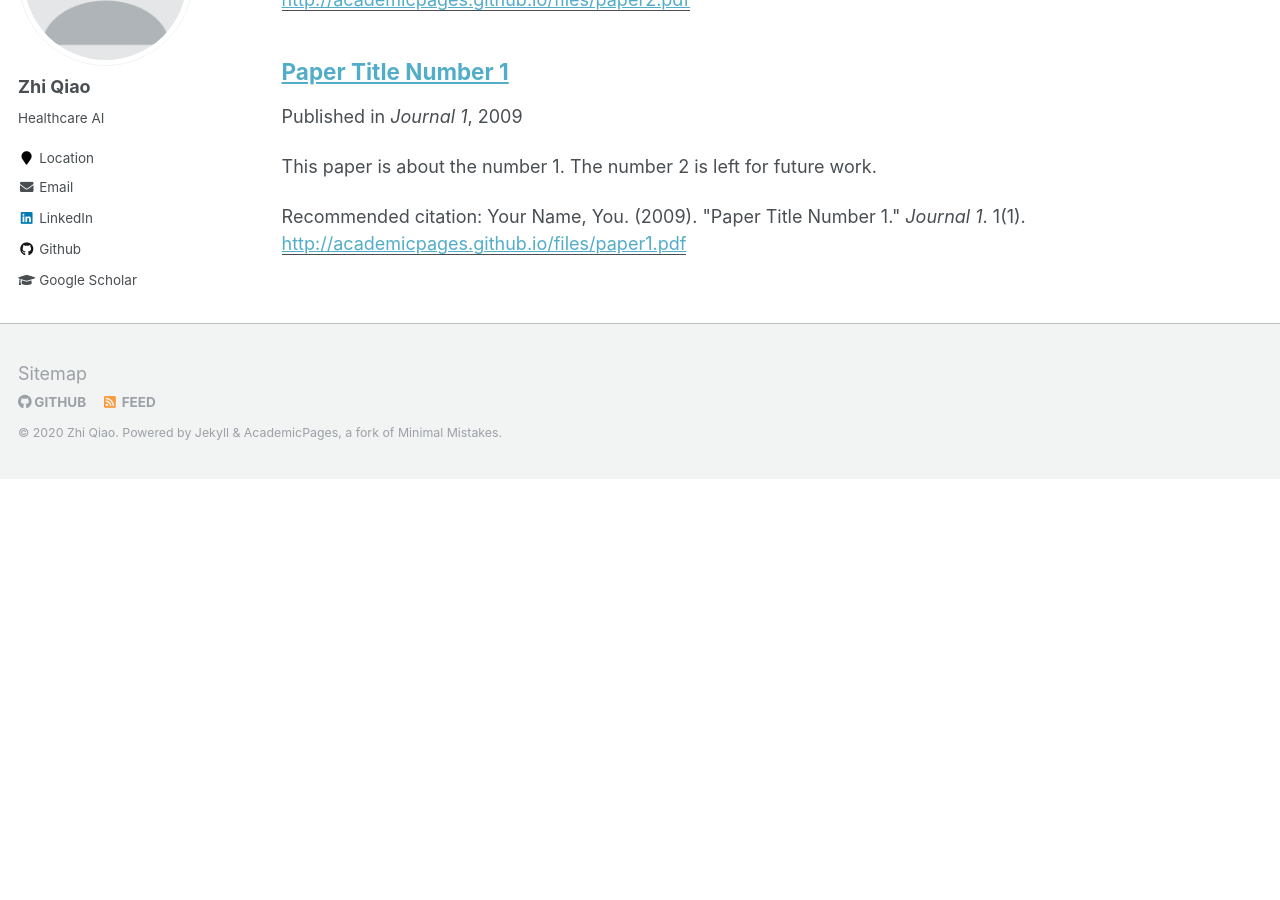
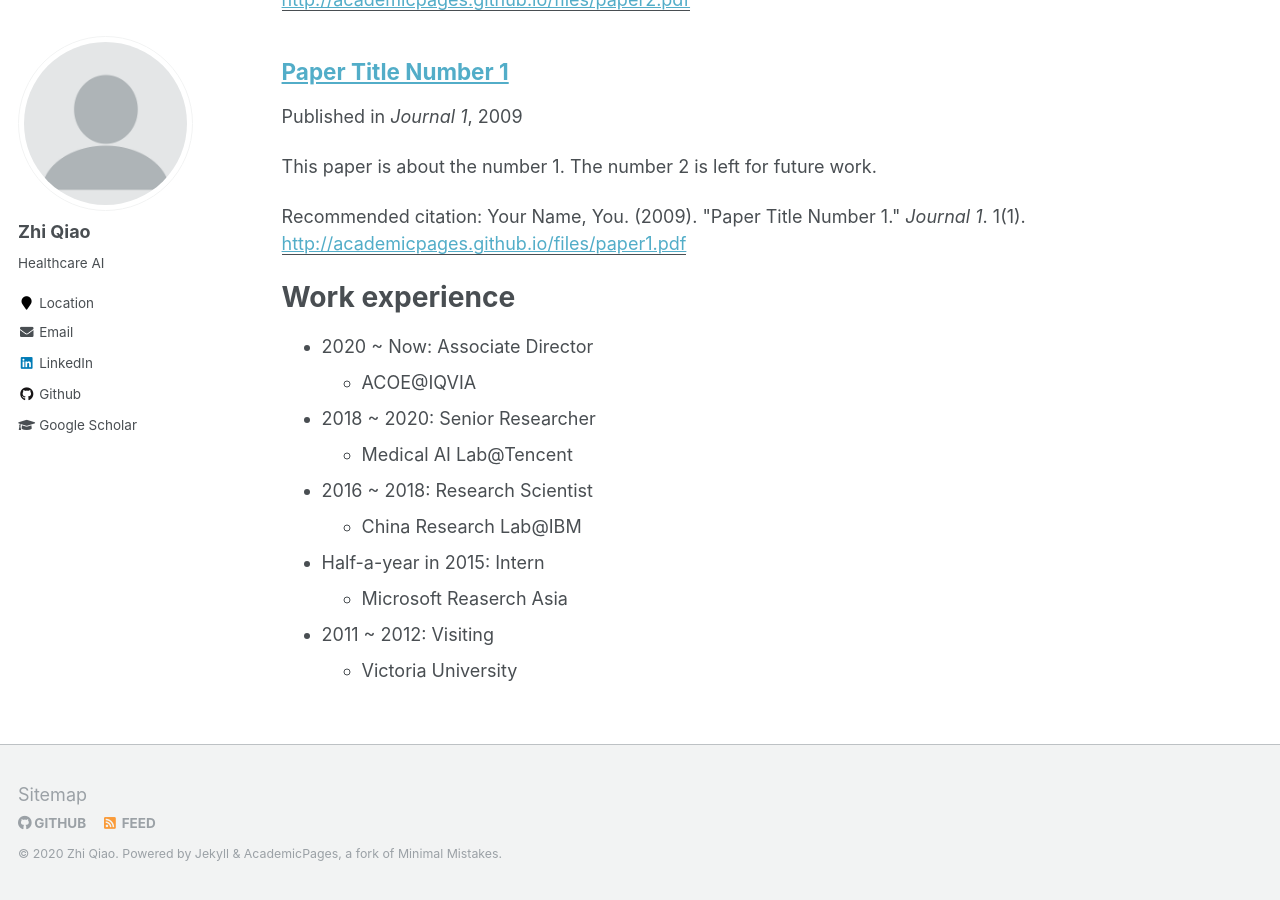
Before and after one commit to qxiaobu/qxiaobu.github.io, a Jekyll site: the page built from _pages/publications.md, in a window 1280 px wide and 900 px high, scrolled down 623 px. Built offline with Jekyll 4.4.1, drawn with Linux system fonts in a browser that asks for light colours; before the commit the page ends 1102 px from its top, so only the background shows below that.

Commit message:
Update publications.md

```diff
--- a/_pages/publications.md
+++ b/_pages/publications.md
@@ -14,3 +14,20 @@ author_profile: true
 {% for post in site.publications reversed %}
   {% include archive-single.html %}
 {% endfor %}
+
+Work experience
+======
+* 2020 ~ Now: Associate Director
+  * ACOE@IQVIA
+
+* 2018 ~ 2020: Senior Researcher
+  * Medical AI Lab@Tencent
+
+* 2016 ~ 2018: Research Scientist
+  * China Research Lab@IBM
+
+* Half-a-year in 2015: Intern
+  * Microsoft Reaserch Asia
+
+* 2011 ~ 2012: Visiting
+  * Victoria University
```
